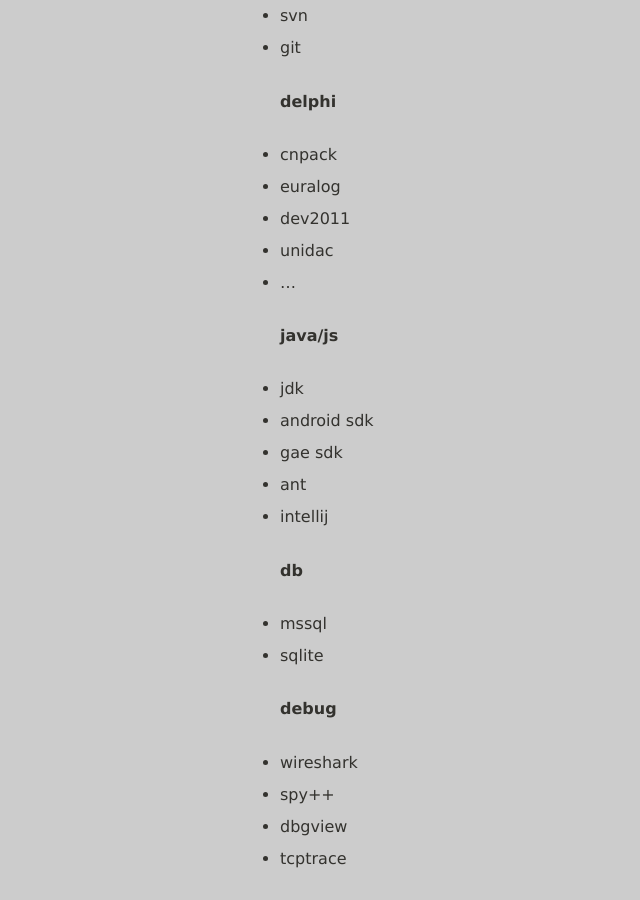
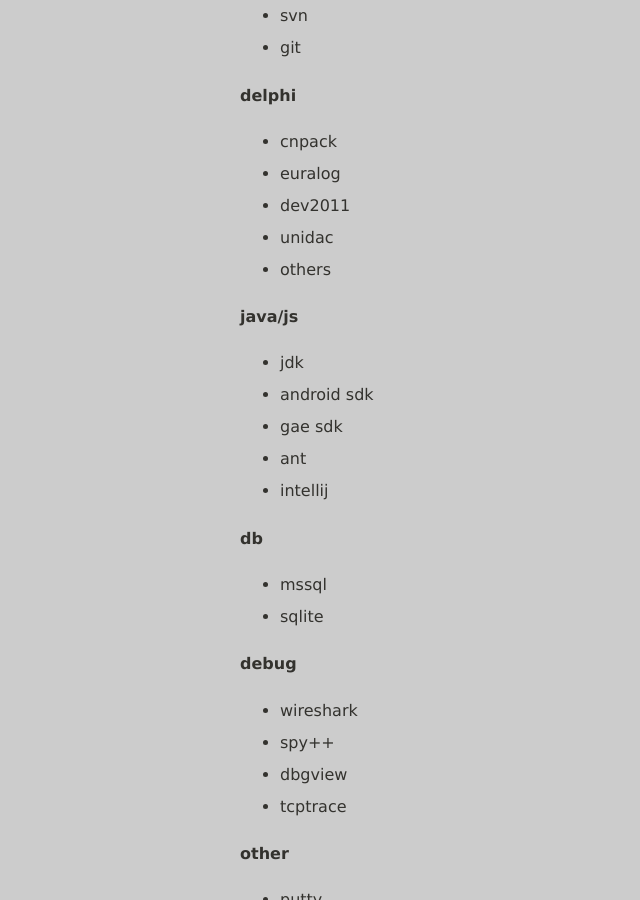
Before and after one commit to adevil/jekyll_demo, a Jekyll site: the page built from _posts/2013-12-17-commonly_used_software.md, in a window 1280 px wide and 900 px high, scrolled down 779 px. Shown: the whole window, without its empty margins (0-640 px from the left). Built offline with Jekyll 4.4.1, drawn with Linux system fonts in a browser that asks for light colours.

Commit message:
udpate commonly_used_software

```diff
--- a/_posts/2013-12-17-commonly_used_software.md
+++ b/_posts/2013-12-17-commonly_used_software.md
@@ -20,29 +20,35 @@ title: 常用软件
 - adode acrobat
 
 ### dev ###
+
 #### scm ####
 - svn
 - git
+
 #### delphi ####
 - cnpack
 - euralog
 - dev2011
 - unidac
-- ...
+- others
+
 #### java/js ####
 - jdk
 - android sdk
 - gae sdk
 - ant
 - intellij
+
 #### db ####
 - mssql
 - sqlite
+
 #### debug ####
 - wireshark
 - spy++
 - dbgview
 - tcptrace
+
 #### other ####
 - putty
 - powerdesigner
```
